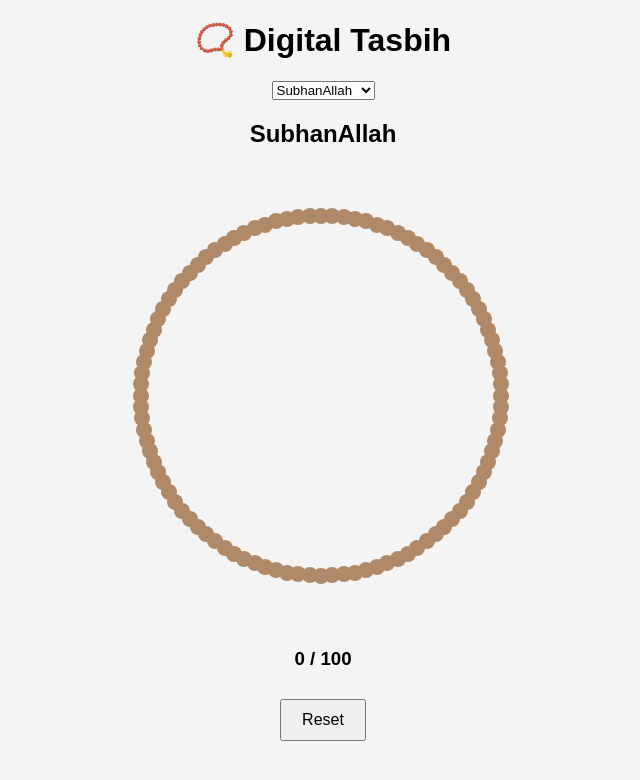
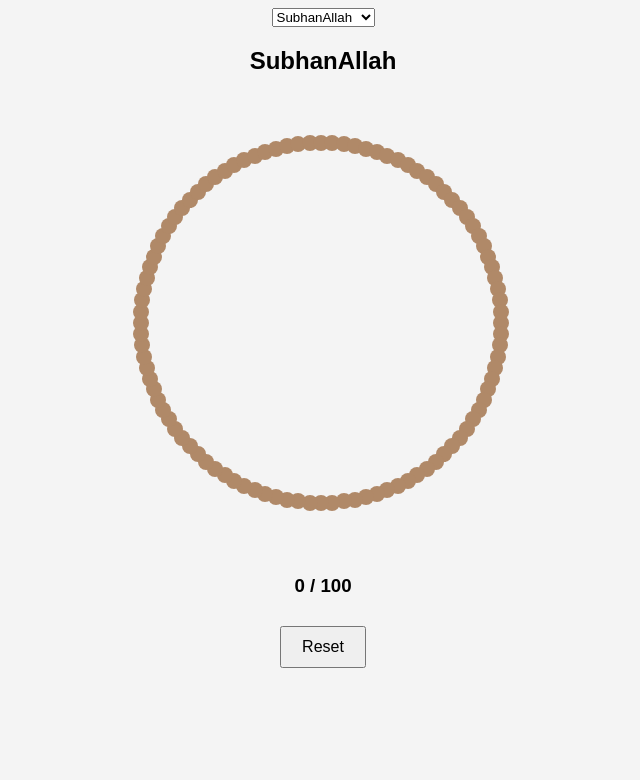
Before and after one commit to merirebz/Tasbih, a plain HTML site: page index.html in a window 1280 px wide. Shown: the whole page, without its empty margins (317-957 px from the left). Drawn offline with Linux system fonts and the light colour scheme.

Commit message:
Update index.html

```diff
--- a/index.html
+++ b/index.html
@@ -8,7 +8,7 @@
 
 <body>
 
-<h1>📿 Digital Tasbih</h1>
+
 
 <select id="zikr">
   <option>SubhanAllah</option>
```
